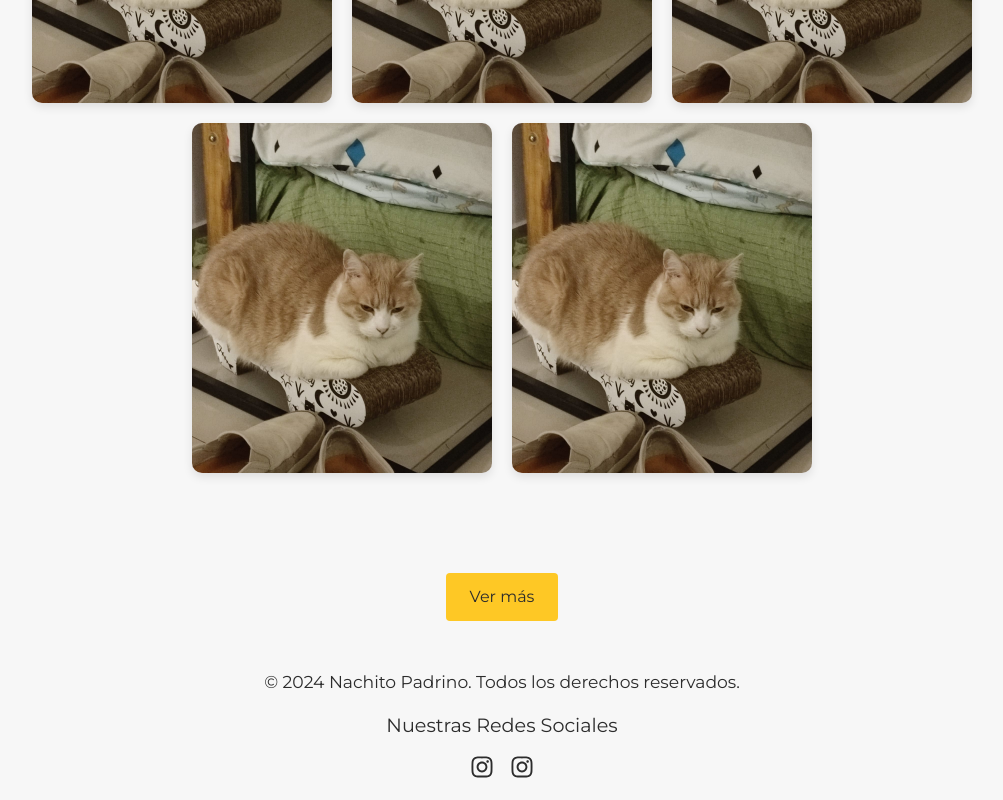
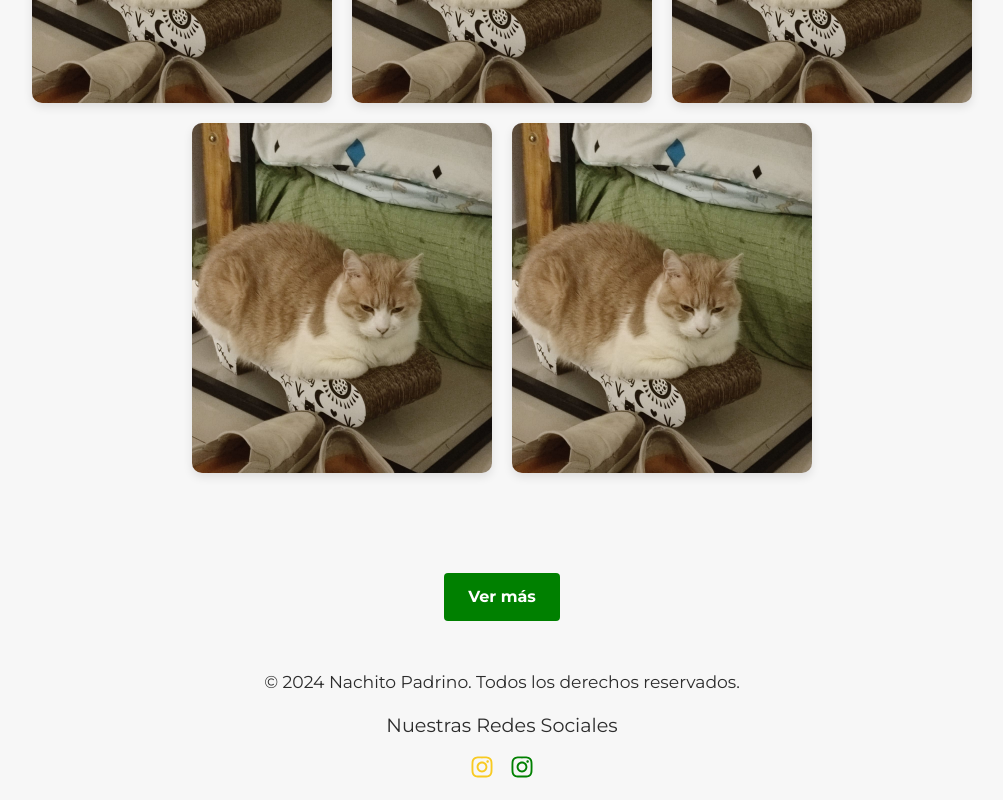
Before and after one commit to FDAlexPrograming/NachitoPadrino, a React (Create React App) app: page /pacifico_felino in a window 1280 px wide. Shown: the part 472-1272 px from the top of the page, without its empty margins (138-1141 px from the left). Built offline with nearby package versions, Linux system fonts and the light colour scheme.

Commit message:
fix colores galeria y pacifico

```diff
--- a/src/ThemeContext.js
+++ b/src/ThemeContext.js
@@ -1,6 +1,7 @@
 // src/ThemeContext.js
 import React, { createContext, useState, useContext } from 'react';
 import { ThemeProvider as StyledThemeProvider, createGlobalStyle } from 'styled-components';
+import Pacifico from './components/Pacifico';
 
 const ThemeContext = createContext();
 
@@ -15,6 +16,7 @@ const lightTheme = {
   blanco_negro: '#fff',
   negro_blanco: '#000',
   hover_nv: '#F8CA21',
+  pacifico: 'green'
 };
 
 const darkTheme = {
@@ -28,6 +30,7 @@ const darkTheme = {
   blanco_negro: '#000',
   negro_blanco: '#fff',
   hover_nv: '#F8CA21',
+  pacifico: 'green'
 };
 
 const GlobalStyle = createGlobalStyle`
--- a/src/components/Footer.jsx
+++ b/src/components/Footer.jsx
@@ -64,20 +64,15 @@ const SocialMediaLink = styled.a`
   color: ${(props) => props.theme.color};
   font-size: 1.5rem;
   text-decoration: none;
+  color: ${(props) => props.theme.hover_nv};
 
-  &:hover {
-    color: ${(props) => props.theme.hover_nv};
-  }
 `;
 
 const SocialMediaLinkPacifico = styled.a`
   color: ${(props) => props.theme.color};
   font-size: 1.5rem;
   text-decoration: none;
-
-  &:hover {
-    color: green};
-  }
+  color: green;
 `;
 
 export default Footer;
--- a/src/components/Gallery.jsx
+++ b/src/components/Gallery.jsx
@@ -181,13 +181,14 @@ const ShowMoreButton = styled.button`
   color: ${(props) => props.theme.color};
   background-color: ${(props) => props.theme.primary};
   border: none;
+  font-weight: 600;
   border-radius: 4px;
   cursor: pointer;
   transition: background-color 0.3s ease-in-out, transform 0.3s;
 
   &:hover {
     background-color: ${(props) => props.theme.secondary};
-    color: #fff;
+    color: ${(props) => props.theme.blanco_negro};
   }
 
   &:active {
--- a/src/components/Pacifico.jsx
+++ b/src/components/Pacifico.jsx
@@ -178,15 +178,16 @@ const ButtonContainer = styled.div`
 const ShowMoreButton = styled.button`
   padding: 0.75rem 1.5rem;
   font-size: 1rem;
-  color: ${(props) => props.theme.color};
-  background-color: ${(props) => props.theme.primary};
+  color: #fff;
+  background-color: ${(props) => props.theme.pacifico};
   border: none;
+  font-weight: 600;
   border-radius: 4px;
   cursor: pointer;
   transition: background-color 0.3s ease-in-out, transform 0.3s;
 
   &:hover {
-    background-color: ${(props) => props.theme.secondary};
+    background-color: #16a111;
     color: #fff;
   }
 
```
